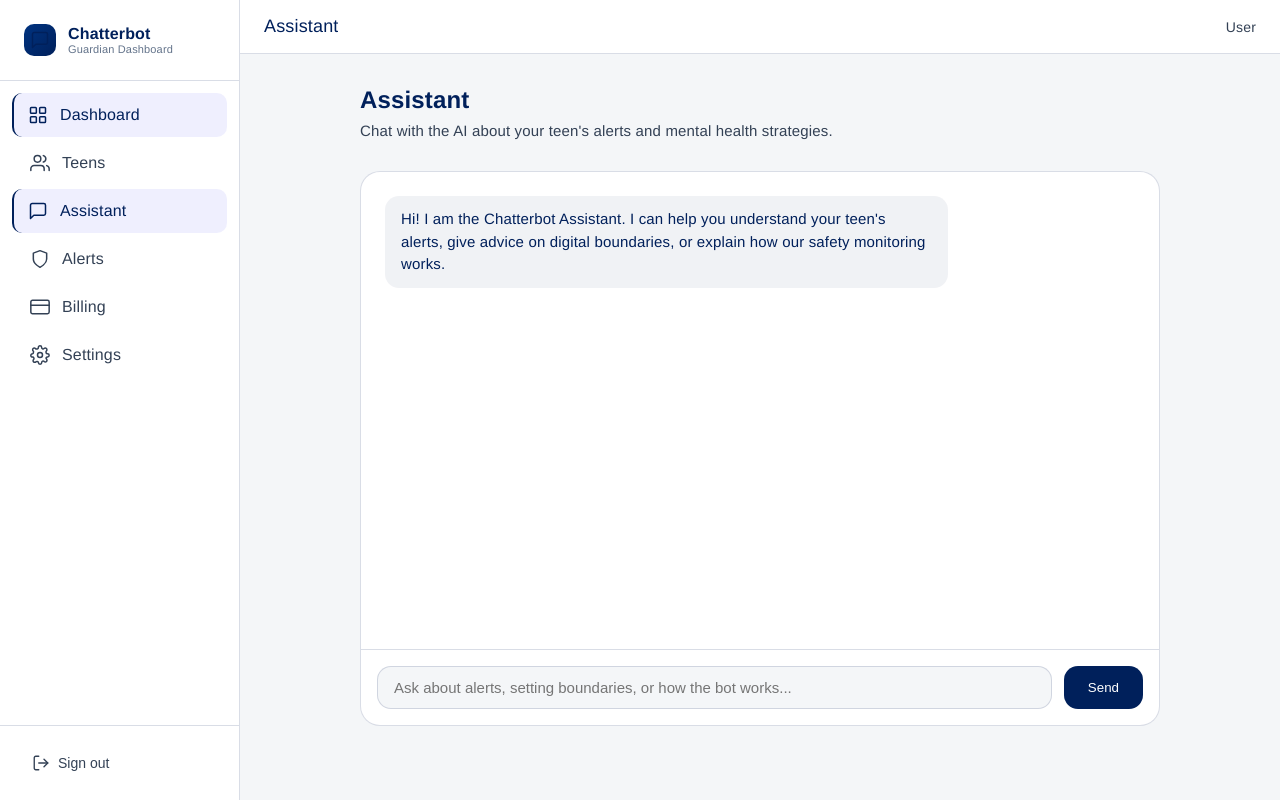
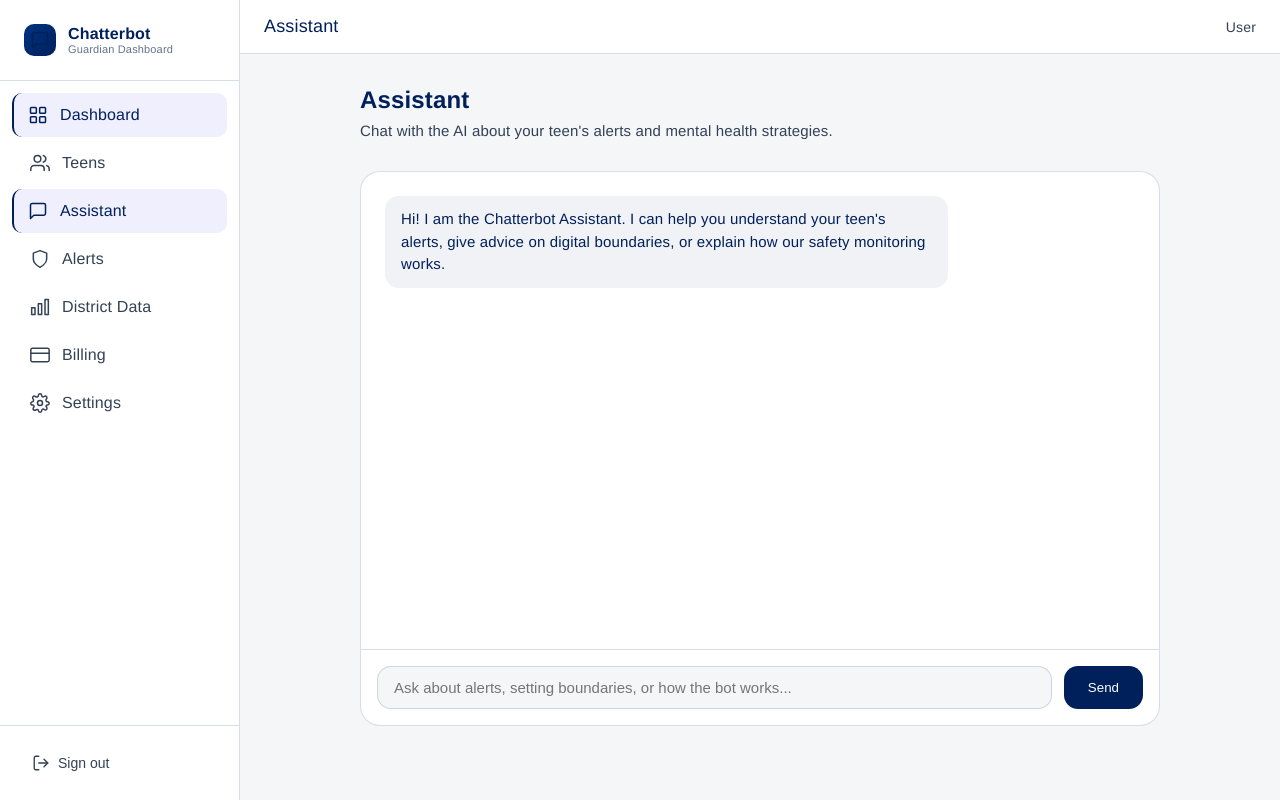
Before and after one commit to aachatte/chatterbot, a React (Vite) app in the folder chatterbot-frontend/: page /dashboard/chat in a window 1280 px wide. Built offline with nearby package versions, Linux system fonts and the light colour scheme; no server answers; sample sign-in values are in the browser's storage.

Commit message:
Update Layout.jsx

```diff
--- a/chatterbot-frontend/src/components/Layout.jsx
+++ b/chatterbot-frontend/src/components/Layout.jsx
@@ -7,6 +7,7 @@ const navItems = [
   { path: '/dashboard/teens', label: 'Teens', icon: UsersIcon },
   { path: '/dashboard/chat', label: 'Assistant', icon: ChatIcon },
   { path: '/dashboard/alerts', label: 'Alerts', icon: ShieldIcon },
+  { path: '/dashboard/counselor', label: 'District Data', icon: ChartIcon }, // <-- Add this line
   { path: '/dashboard/billing', label: 'Billing', icon: CreditCardIcon },
   { path: '/dashboard/settings', label: 'Settings', icon: SettingsIcon },
 ]
@@ -45,6 +46,16 @@ function ShieldIcon() {
   return (
     <svg width="20" height="20" viewBox="0 0 24 24" fill="none" stroke="currentColor" strokeWidth="1.8" strokeLinecap="round" strokeLinejoin="round">
       <path d="M12 22s8-4 8-10V5l-8-3-8 3v7c0 6 8 10 8 10z" />
+    </svg>
+  )
+}
+
+function ChartIcon() {
+  return (
+    <svg width="20" height="20" viewBox="0 0 24 24" fill="none" stroke="currentColor" strokeWidth="1.8" strokeLinecap="round" strokeLinejoin="round">
+      <rect x="18" y="3" width="4" height="18" />
+      <rect x="10" y="8" width="4" height="13" />
+      <rect x="2" y="13" width="4" height="8" />
     </svg>
   )
 }
```
